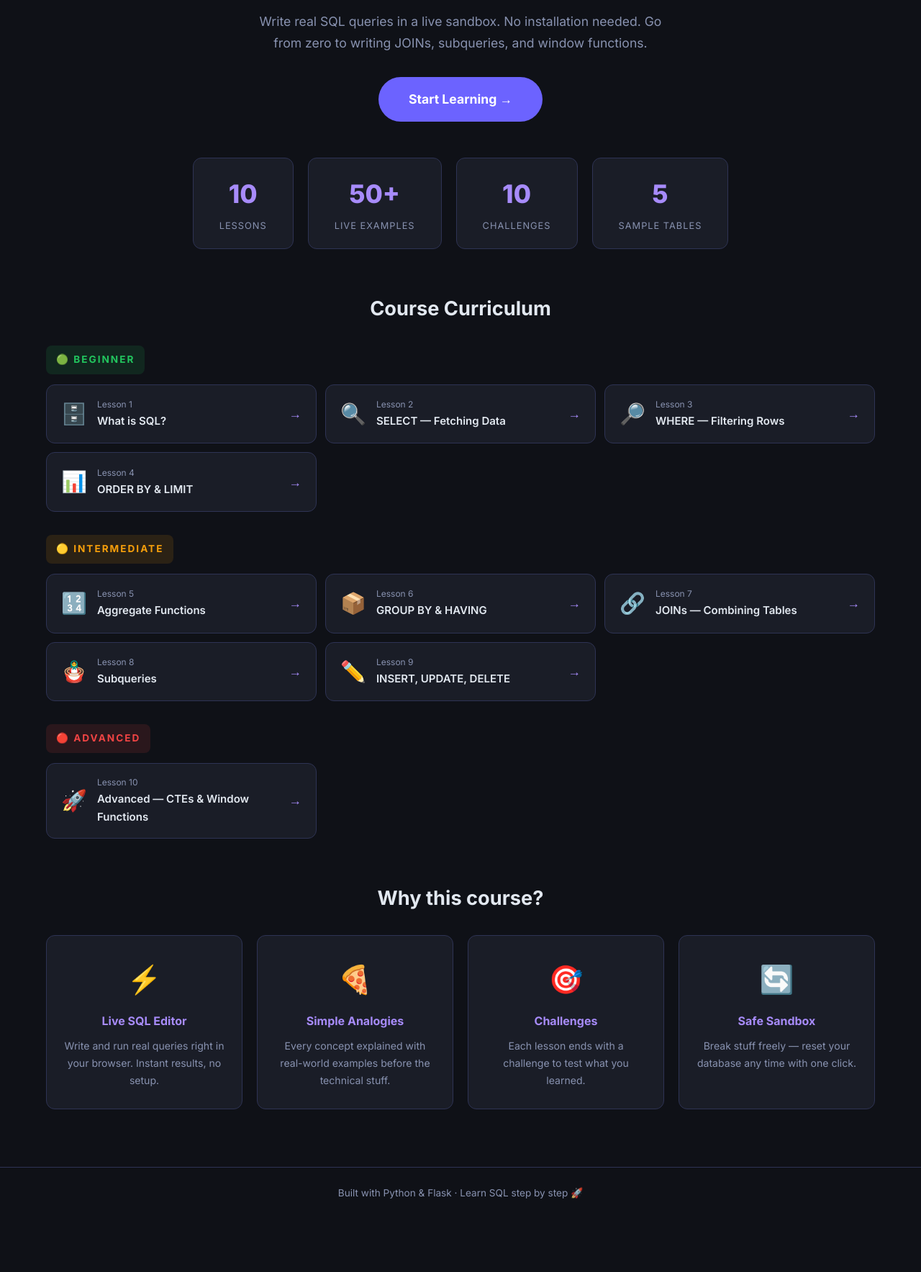
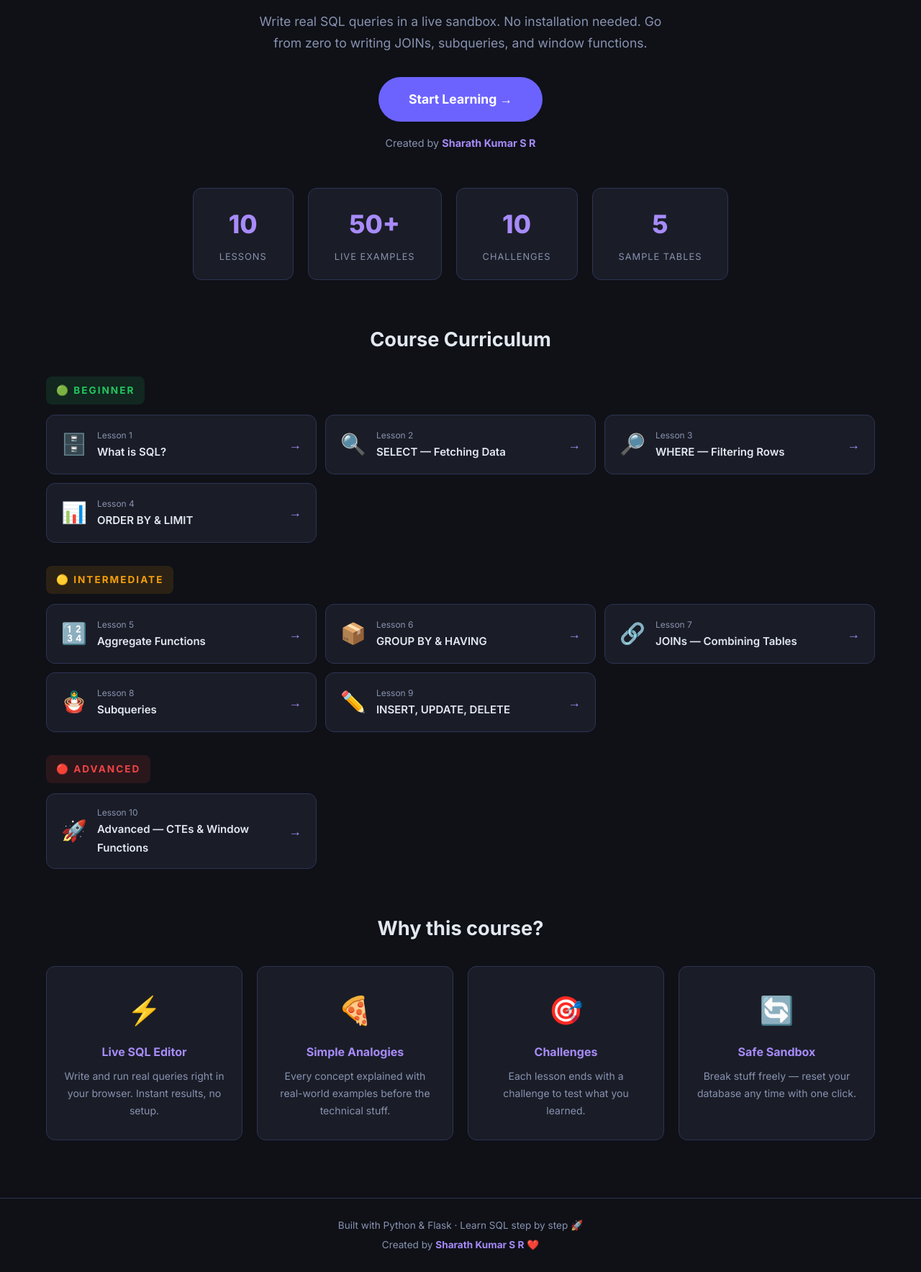
Before and after one commit to Sharathsr1/sql-course, a Flask app: page / in a window 1280 px wide. Shown: the part 360-2127 px from the top of the page at 72% size. Before the commit the page ends 2025 px from the top, so only its background shows below. Run offline with Flask 3, Linux system fonts and the light colour scheme.

Commit message:
Add Sharath Kumar S R credit + Render deployment config

```diff
--- a/app.py
+++ b/app.py
@@ -7,7 +7,7 @@ app = Flask(__name__)
 app.secret_key = "sql_course_secret_2024"
 
 # ── Sandbox DB (per-user in memory via file per session) ──────────────────────
-SANDBOX_DIR = os.path.join(os.path.dirname(__file__), "sandboxes")
+SANDBOX_DIR = os.environ.get("SANDBOX_DIR", os.path.join(os.path.dirname(__file__), "sandboxes"))
 os.makedirs(SANDBOX_DIR, exist_ok=True)
 
 SEED_SQL = """
--- a/requirements.txt
+++ b/requirements.txt
@@ -1 +1,2 @@
 flask==3.0.3
+gunicorn==22.0.0
--- a/static/css/style.css
+++ b/static/css/style.css
@@ -725,7 +725,17 @@ code, pre {
   font-size: 0.85rem;
   border-top: 1px solid var(--border);
   margin-top: auto;
+  line-height: 2;
 }
+
+.footer-credit strong { color: var(--accent2); }
+
+.hero-author {
+  margin-top: 18px;
+  color: var(--text-muted);
+  font-size: 0.9rem;
+}
+.hero-author strong { color: var(--accent2); }
 
 /* ── Responsive ──────────────────────────────────────────────────────────── */
 @media (max-width: 860px) {
--- a/templates/base.html
+++ b/templates/base.html
@@ -25,7 +25,8 @@
   </div>
 
   <footer class="footer">
-    <p>Built with Python & Flask · Learn SQL step by step 🚀</p>
+    <p>Built with Python &amp; Flask · Learn SQL step by step 🚀</p>
+    <p class="footer-credit">Created by <strong>Sharath Kumar S R</strong> ❤️</p>
   </footer>
 
   <script src="{{ url_for('static', filename='js/main.js') }}"></script>
--- a/templates/index.html
+++ b/templates/index.html
@@ -10,6 +10,7 @@
     Go from zero to writing JOINs, subqueries, and window functions.
   </p>
   <a href="/lesson/intro" class="btn-primary btn-lg">Start Learning →</a>
+  <p class="hero-author">Created by <strong>Sharath Kumar S R</strong></p>
 </div>
 
 <div class="stats-row">
```
Also changed, not shown: render.yaml (added, +11 -0 lines).
